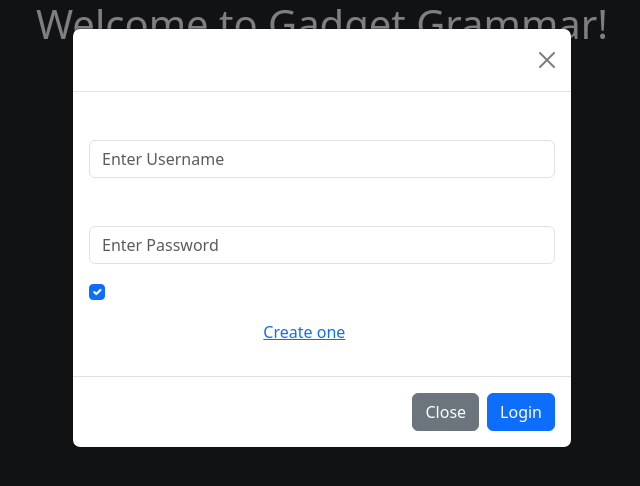
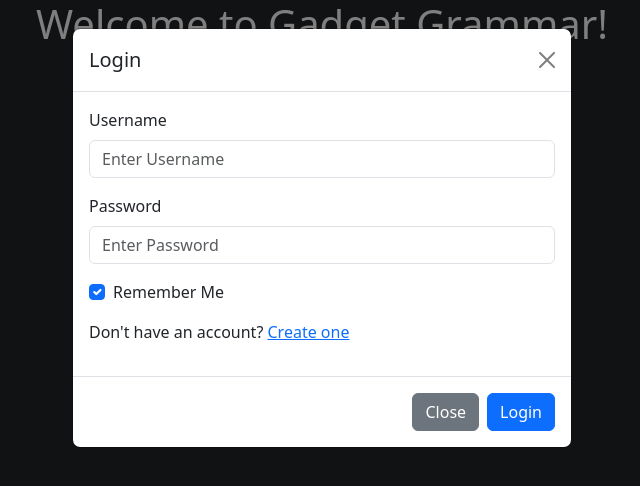
Before and after one commit to proesslet/gadgetgrammar, a Vue app in the folder Gadget-Grammar/: page / in a window 1280 px wide. Both pictures are taken after a click on the button "Log in". Shown: the top 486 px of the page, without its empty margins (318-958 px from the left). Built offline with nearby package versions, Linux system fonts and the light colour scheme.

Commit message:
Fixed words not showing up in the login modal

```diff
--- a/Gadget-Grammar/src/components/login.vue
+++ b/Gadget-Grammar/src/components/login.vue
@@ -1,5 +1,5 @@
 <template>
-  <div class="modal fade" id="loginModal" tabindex="-1" aria-labelledby="loginModalLabel" aria-hidden="true">
+  <div class="text-dark modal fade" id="loginModal" tabindex="-1" aria-labelledby="loginModalLabel" aria-hidden="true">
     <div class="modal-dialog">
       <div class="modal-content">
         <div class="modal-header">
@@ -18,10 +18,10 @@
             </div>
             <div class="mb-3 form-check">
               <input type="checkbox" class="form-check-input" id="rememberme" name="rememberme" checked>
-              <label for="rememberme" class="form-check-label">Remember Me</label>
+              <label for="rememberme" class="form-check-label">Remember Me </label>
             </div>
             <div class="mb-3">
-              <p>Don't have an account?<a href="#">Create one</a></p>
+              <p>Don't have an account? <a href="#">Create one</a></p>
             </div>
           </form>
         </div>
```
